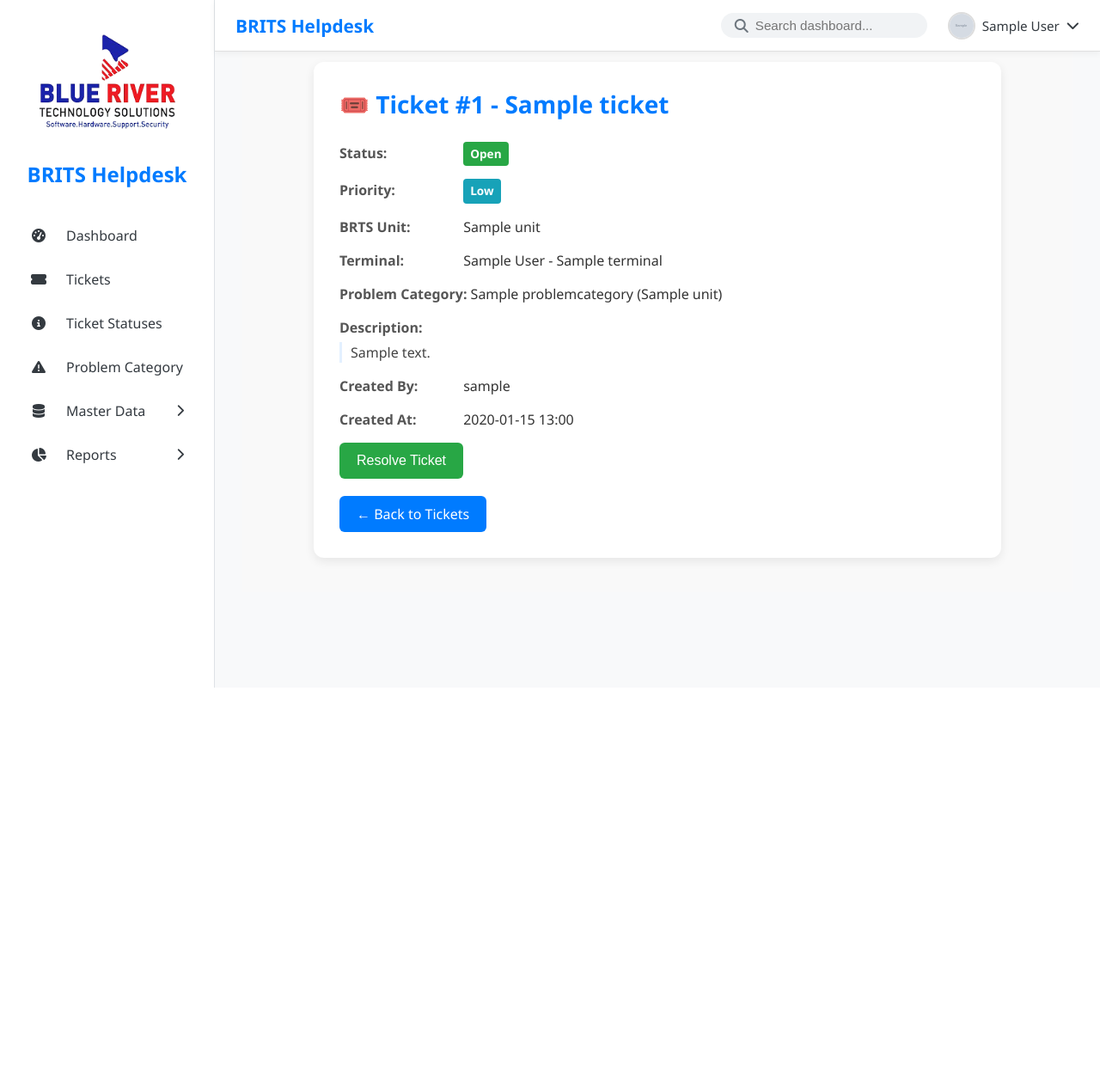
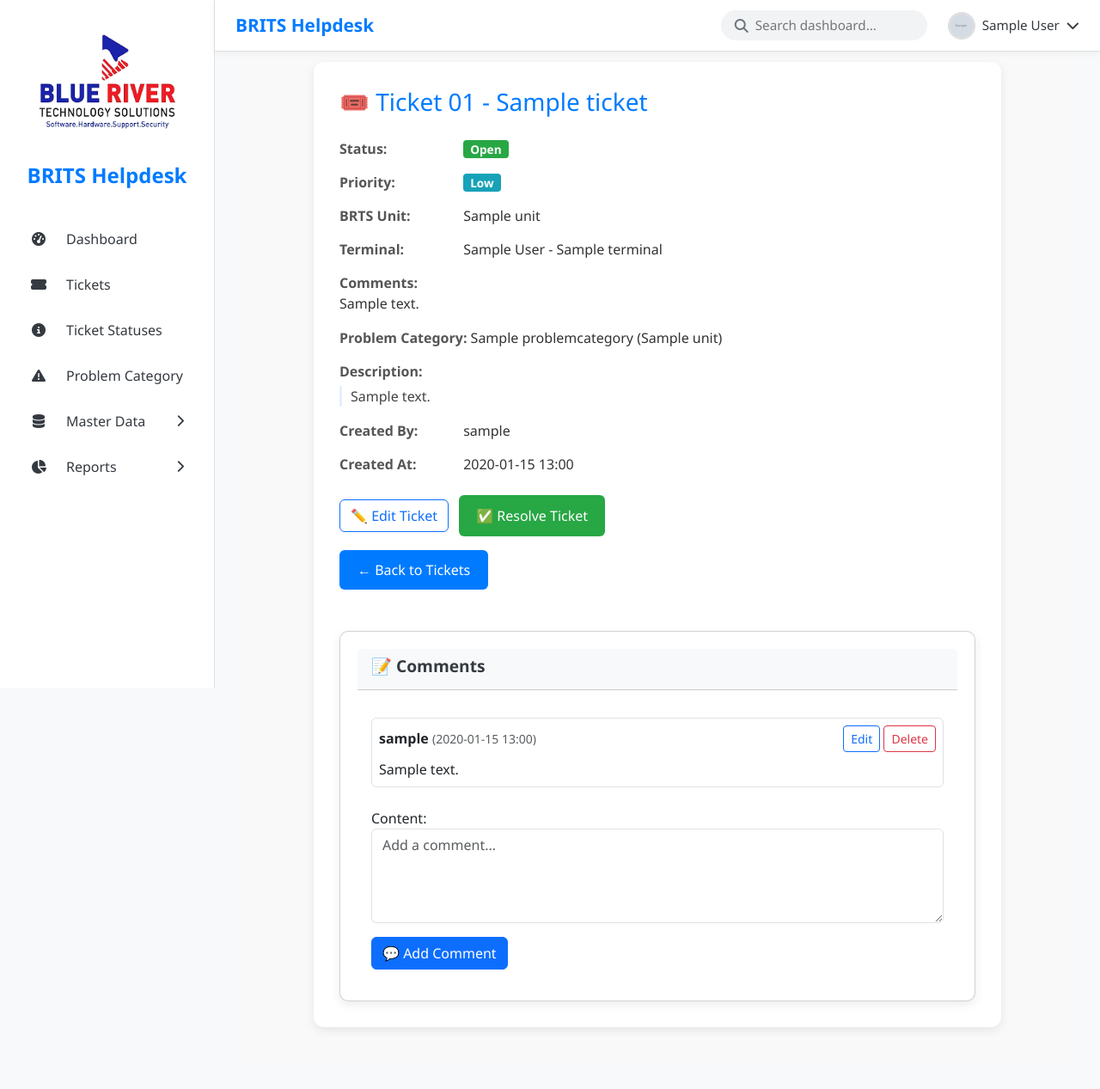
Before and after one commit to Muhonjajill/unified-portal-master-master, a Django app: page /tickets/1/ in a window 1280 px wide. Shown: the whole page at 86% size. Before the commit the page ends 800 px from the top, so only its background shows below. Run offline with Django 5.2, Linux system fonts and the light colour scheme; a user stored in the database is signed in; tables that the repository leaves empty hold one stand-in row (values such as "Sample post"); grey boxes marked "Sample" are stand-in pictures; some libraries are stand-ins or nearby versions.

Commit message:
add comments, edit ticket

```diff
--- a/unified-portal-master/core/admin.py
+++ b/unified-portal-master/core/admin.py
@@ -1,6 +1,6 @@
 # core/admin.py
 from django.contrib import admin
-from .models import FileCategory, File, FileAccessLog, Ticket, TicketComment
+from .models import FileCategory, File, FileAccessLog, Ticket #TicketComment
 
 
 @admin.register(FileCategory)
@@ -27,7 +27,7 @@
     list_filter = ('status', 'priority')
     search_fields = ('title', 'description')
 
-@admin.register(TicketComment)
+"""@admin.register(TicketComment)
 class TicketCommentAdmin(admin.ModelAdmin):
     list_display = ('ticket', 'commented_by', 'created_at')
-    list_filter = ('created_at',)
+    list_filter = ('created_at',)"""
--- a/unified-portal-master/core/forms.py
+++ b/unified-portal-master/core/forms.py
@@ -1,6 +1,6 @@
 # forms.py
 from django import forms
-from .models import File, ProblemCategory, Ticket
+from .models import File, ProblemCategory, Ticket, TicketComment
 from django.contrib.auth.models import User
 from .models import Profile, Terminal, VersionControl
 
@@ -74,7 +74,7 @@
 class TicketForm(forms.ModelForm):
     class Meta:
         model = Ticket
-        exclude = ['created_by', 'assigned_to', 'created_at', 'updated_at']
+        exclude = ['created_by', 'assigned_to', 'created_at', 'updated_at', ]
         widgets = {
             'title': forms.TextInput(attrs={'class': 'form-control'}),
             'description': forms.Textarea(attrs={'class': 'form-control', 'rows': 4}),
@@ -84,6 +84,7 @@
             'priority': forms.Select(attrs={'class': 'form-control'}),
             'status': forms.Select(attrs={'class': 'form-control'}),
             'responsible': forms.Select(attrs={'class': 'form-control'}),
+            'comment_summary': forms.Textarea(attrs={'class': 'form-control', 'placeholder': 'Optional comments...'}),
         }
 
 
@@ -127,3 +128,23 @@
             'template': forms.TextInput(attrs={'class': 'form-control'}),
             'firmware': forms.TextInput(attrs={'class': 'form-control'}),
         }
+
+class TicketCommentForm(forms.ModelForm):
+    class Meta:
+        model = TicketComment
+        fields = ['content']
+        widgets = {
+            'content': forms.Textarea(attrs={'rows': 4, 'placeholder': 'Add a comment...', 'class': 'form-control'})
+        }
+
+class TicketEditForm(forms.ModelForm):
+    class Meta:
+        model = Ticket
+        fields = ['status', 'priority', 'comment_summary', 'problem_category', 'description']
+        widgets = {
+            'status': forms.Select(attrs={'class': 'form-control'}),
+            'priority': forms.Select(attrs={'class': 'form-control'}),
+            'comment_summary': forms.Textarea(attrs={'class': 'form-control', 'rows': 2}),
+            'problem_category': forms.Select(attrs={'class': 'form-control'}),
+            'description': forms.Textarea(attrs={'class': 'form-control', 'rows': 4}),
+        }
--- a/unified-portal-master/core/templates/core/helpdesk/create_ticket.html
+++ b/unified-portal-master/core/templates/core/helpdesk/create_ticket.html
@@ -66,6 +66,11 @@
                     {{ form.responsible }}
                 </div>
                 <div class="form-group">
+                    <label for="comment_summary">Comments</label>
+                    {{ form.comment_summary }}
+                </div>
+
+                <div class="form-group">
                     <label for="{{ form.created_at.id_for_label }}">Created At</label>
                     {{ form.created_at }}
                 </div>
--- a/unified-portal-master/core/templates/core/helpdesk/ticket_detail.html
+++ b/unified-portal-master/core/templates/core/helpdesk/ticket_detail.html
@@ -10,34 +10,100 @@
 {% block content %}
 <div class="ticket-detail-container">
   <div class="ticket-card">
-    <h2>🎟️ Ticket #{{ ticket.id }} - {{ ticket.title }}</h2>
+    <h2>🎟️ Ticket 0{{ ticket.id }} - {{ ticket.title }}</h2>
 
     <div class="ticket-info">
       <div><strong>Status:</strong> <span class="badge badge-{{ ticket.status }}">{{ ticket.get_status_display }}</span></div>
       <div><strong>Priority:</strong> <span class="badge badge-{{ ticket.priority }}">{{ ticket.get_priority_display }}</span></div>
       <div><strong>BRTS Unit:</strong> {{ ticket.brts_unit }}</div>
       <div><strong>Terminal:</strong> {{ ticket.terminal }}</div>
+      <div><strong>Comments:</strong><br><p class="comment-summary">{{ ticket.comment_summary }}</p></div>
       <div><strong>Problem Category:</strong> {{ ticket.problem_category }}</div>
       <div><strong>Description:</strong><br><p class="description">{{ ticket.description }}</p></div>
       <div><strong>Created By:</strong> {{ ticket.created_by }}</div>
       <div><strong>Created At:</strong> {{ ticket.created_at|date:"Y-m-d H:i" }}</div>
     </div>
 
+    <div class="mt-4">
       {% if is_admin or is_editor %}
-    <form method="post" action="{% url 'resolve_ticket' ticket.id %}">
+        <button type="button" class="btn btn-outline-primary" data-bs-toggle="modal" data-bs-target="#editTicketModal">✏️ Edit Ticket</button>
+
+        <form method="post" action="{% url 'resolve_ticket' ticket.id %}" class="d-inline-block ms-2">
           {% csrf_token %}
-        <button type="submit" class="btn btn-success">Resolve Ticket</button>
+          <button type="submit" class="btn btn-success">✅ Resolve Ticket</button>
         </form>
       {% elif can_resolve %}
         <form method="post" action="{% url 'resolve_ticket' ticket.id %}">
           {% csrf_token %}
-            <button type="submit" class="btn btn-success">Resolve Ticket</button>
+          <button type="submit" class="btn btn-success">✅ Resolve Ticket</button>
         </form>
       {% else %}
-        <span class="badge badge-success">Resolved</span>
+        <span class="badge badge-success">✔️ Resolved</span>
+      {% endif %}
+    </div>
+
+    <a href="{% url 'ticketing_dashboard' %}" class="btn btn-back mt-3">← Back to Tickets</a>
+
+    <div class="card mt-5">
+      <div class="card-header bg-light">
+        <h4 class="card-title">📝 Comments</h4>
+      </div>
+      <div class="card-body">
+        {% if comments %}
+          {% for comment in comments %}
+            <div class="comment mb-3 p-2 border rounded">
+              <div class="d-flex justify-content-between align-items-center">
+                <div>
+                  <strong>{{ comment.created_by }}</strong>
+                  <small class="text-muted">({{ comment.created_at|date:"Y-m-d H:i" }})</small>
+                </div>
+                {% if comment.created_by == request.user or user.is_superuser %}
+                  <div class="comment-actions">
+                    <a href="{% url 'edit_comment' comment.id %}" class="btn btn-sm btn-outline-primary">Edit</a>
+                    <form method="post" action="{% url 'delete_comment' comment.id %}" style="display:inline;">
+                      {% csrf_token %}
+                      <button type="submit" class="btn btn-sm btn-outline-danger">Delete</button>
+                    </form>
+                  </div>
+                {% endif %}
+              </div>
+              <p class="mt-2 mb-0">{{ comment.content }}</p>
+            </div>
+          {% endfor %}
+        {% else %}
+          <p class="text-muted">No comments yet.</p>
         {% endif %}
 
-    <a href="{% url 'ticketing_dashboard' %}" class="btn btn-back">← Back to Tickets</a>
+        <form method="post" class="mt-4">
+          {% csrf_token %}
+          {{ comment_form.as_p }}
+          <button type="submit" name="add_comment" class="btn btn-primary">💬 Add Comment</button>
+        </form>
       </div>
     </div>
+  </div>
+</div>
+
+{% if is_admin or is_editor %}
+<div class="modal fade" id="editTicketModal" tabindex="-1" aria-labelledby="editTicketModalLabel" aria-hidden="true">
+  <div class="modal-dialog modal-lg modal-dialog-centered">
+    <div class="modal-content">
+      <form method="post">
+        {% csrf_token %}
+        <div class="modal-header">
+          <h5 class="modal-title" id="editTicketModalLabel">Edit Ticket #{{ ticket.id }}</h5>
+          <button type="button" class="btn-close" data-bs-dismiss="modal" aria-label="Close"></button>
+        </div>
+        <div class="modal-body">
+          {{ form.as_p }}
+        </div>
+        <div class="modal-footer">
+          <button type="button" class="btn btn-secondary" data-bs-dismiss="modal">Cancel</button>
+          <button type="submit" class="btn btn-primary">💾 Save Changes</button>
+        </div>
+      </form>
+    </div>
+  </div>
+</div>
+{% endif %}
 {% endblock %}
--- a/unified-portal-master/core/templates/core/helpdesk/ticketing_dashboard.html
+++ b/unified-portal-master/core/templates/core/helpdesk/ticketing_dashboard.html
@@ -1,4 +1,4 @@
- {% extends "base.html" %}
+{% extends "base.html" %}
 {% load static %}
 
 {% block title %}Ticketing Dashboard{% endblock %}
--- a/unified-portal-master/core/urls.py
+++ b/unified-portal-master/core/urls.py
@@ -68,6 +68,10 @@
     path('tickets/', views.tickets, name='tickets'),
     #path('dashboard-data/', views.dashboard_data_json, name='dashboard_data'),
 
+
+    path('comments/<int:comment_id>/edit/', views.edit_comment, name='edit_comment'),
+    path('comments/<int:comment_id>/delete/', views.delete_comment, name='delete_comment'),
+
     path('create_ticket/', views.create_ticket, name= 'create_ticket'),
     path('tickets/<int:ticket_id>/', views.ticket_detail, name='ticket_detail'),
     path('ticket/<int:ticket_id>/resolve/', views.resolve_ticket_view, name='resolve_ticket'),
--- a/unified-portal-master/core/views.py
+++ b/unified-portal-master/core/views.py
@@ -1,7 +1,7 @@
 from django.shortcuts import render, get_list_or_404, redirect
 from .models import File
 from django.http import FileResponse, JsonResponse
-from .forms import FileUploadForm, ProblemCategoryForm, TicketForm
+from .forms import FileUploadForm, ProblemCategoryForm, TicketCommentForm, TicketForm, TicketEditForm
 from django.contrib.auth.decorators import login_required, permission_required, user_passes_test
 from django.db.models import Count, Q
 from django.utils.timezone import now
@@ -11,10 +11,10 @@
 from collections import Counter
 from django.contrib.auth.models import User, Group
 from django.utils.decorators import method_decorator
-from .forms import UserUpdateForm, ProfileUpdateForm, TerminalForm,TerminalUploadForm, VersionControlForm, FileUploadForm, CustomUserCreationForm, LoginForm, OTPForm
+from .forms import UserUpdateForm, ProfileUpdateForm, TerminalForm,TerminalUploadForm, VersionControlForm, FileUploadForm, CustomUserCreationForm, LoginForm, OTPForm, TicketComment
 from django.views import View
 import csv
-from .models import Customer, Region, Terminal, Unit, SystemUser, Zone, ProblemCategory, VersionControl, Report, Ticket, Profile, EmailOTP
+from .models import Customer, Region, Terminal, Unit, SystemUser, Zone, ProblemCategory, VersionControl, Report, Ticket, Profile, EmailOTP, TicketComment
 from django.core.mail import send_mail, EmailMultiAlternatives
 from django.contrib import messages
 from datetime import datetime
@@ -546,16 +546,55 @@
 
 def ticket_detail(request, ticket_id):
     ticket = get_object_or_404(Ticket, id=ticket_id)
+    comments = ticket.ticket_comments.order_by('-created_at')#from related_name
+    form = TicketEditForm(instance=ticket)  # your existing edit form
+    comment_form = TicketCommentForm()
+
+    if request.method == 'POST':
+        if 'add_comment' in request.POST:
+            comment_form = TicketCommentForm(request.POST)
+            if comment_form.is_valid():
+                comment = comment_form.save(commit=False)
+                comment.ticket = ticket
+                comment.created_by = request.user
+                comment.save()
+                return redirect('ticket_detail', ticket_id=ticket.id)
+        else:
+            form = TicketEditForm(request.POST, instance=ticket)
+            if form.is_valid():
+                form.save()
+                return redirect('ticket_detail', ticket_id=ticket.id)
+
+    context = {
+        'ticket': ticket,
+        'form': form,
+        'comments': comments,
+        'comment_form': comment_form,
+        'is_admin': request.user.is_superuser,  # whatever logic you're using
+        'is_editor': request.user.groups.filter(name='Editor').exists(),
+        'can_resolve': request.user.groups.filter(name='Resolver').exists(),
+    }
+    #return render(request, 'core/helpdesk/ticket_detail.html', context)
 
     # Check if the user has permission to resolve the ticket
     can_resolve = request.user.has_perm('can_resolve_ticket')
 
-    context = {
-        'ticket': ticket,
-        'is_admin': is_admin(request.user),
-        'is_editor': is_editor(request.user),
-        'can_resolve': can_resolve,
-    }
+    #form = None #addinf form to context
+
+     # Allow editing only for admins or editors
+    if is_admin(request.user) or is_editor(request.user):
+        if request.method == 'POST':
+            form = TicketForm(request.POST, instance=ticket)
+            if form.is_valid():
+                form.save()
+                return redirect('ticket_detail', ticket_id=ticket.id)
+        else:
+            form = TicketForm(instance=ticket)
+
+
+
+
+
 
     # Admin and editor can always resolve the ticket
     if is_admin(request.user) or is_editor(request.user):
@@ -570,6 +609,40 @@
 
     return render(request, 'core/helpdesk/permission_denied.html')
 
+
+@login_required
+def edit_comment(request, comment_id):
+    comment = get_object_or_404(TicketComment, id=comment_id)
+
+    if request.user != comment.created_by and not request.user.is_superuser:
+        messages.error(request, "You don't have permission to edit this comment.")
+        return redirect('ticket_detail', ticket_id=comment.ticket.id)
+
+    if request.method == 'POST':
+        form = TicketCommentForm(request.POST, instance=comment)
+        if form.is_valid():
+            form.save()
+            messages.success(request, "Comment updated successfully.")
+            return redirect('ticket_detail', ticket_id=comment.ticket.id)
+    else:
+        form = TicketCommentForm(instance=comment)
+
+    return render(request, 'edit_comment.html', {'form': form, 'comment': comment})
+
+
+@login_required
+def delete_comment(request, comment_id):
+    comment = get_object_or_404(TicketComment, id=comment_id)
+
+    if request.user != comment.created_by and not request.user.is_superuser:
+        messages.error(request, "You don't have permission to delete this comment.")
+        return redirect('ticket_detail', ticket_id=comment.ticket.id)
+
+    if request.method == 'POST':
+        ticket_id = comment.ticket.id
+        comment.delete()
+        messages.success(request, "Comment deleted.")
+        return redirect('ticket_detail', ticket_id=ticket_id)
 
 
 @login_required
--- a/unified-portal-master/templates/base.html
+++ b/unified-portal-master/templates/base.html
@@ -4,6 +4,11 @@
 <head>
   <meta charset="UTF-8">
   <title>{% block title %}Unified Portal{% endblock %}</title>
+  <!-- Bootstrap CSS -->
+<link href="https://cdn.jsdelivr.net/npm/bootstrap@5.3.3/dist/css/bootstrap.min.css" rel="stylesheet">
+<!-- Bootstrap JS -->
+<script src="https://cdn.jsdelivr.net/npm/bootstrap@5.3.3/dist/js/bootstrap.bundle.min.js"></script>
+
   <link rel="stylesheet" href="{% static 'css/ticketing_dashboard.css' %}">
   <script src="https://kit.fontawesome.com/your-kit-id.js" crossorigin="anonymous"></script>
   {% block extra_css %}{% endblock %}
```
Also changed, not shown: unified-portal-master/core/models.py (+7 -4 lines), unified-portal-master/core/migrations/0018_ticket_comment_summary.py (added), unified-portal-master/core/migrations/0019_remove_ticket_comment_summary.py (added), unified-portal-master/core/migrations/0020_ticket_comment_summary.py (added), unified-portal-master/core/migrations/0021_delete_ticketcomment.py (added), unified-portal-master/core/migrations/0022_ticketcomment.py (added), 2 other files. Lines whose indentation alone changed are shown as unchanged.
